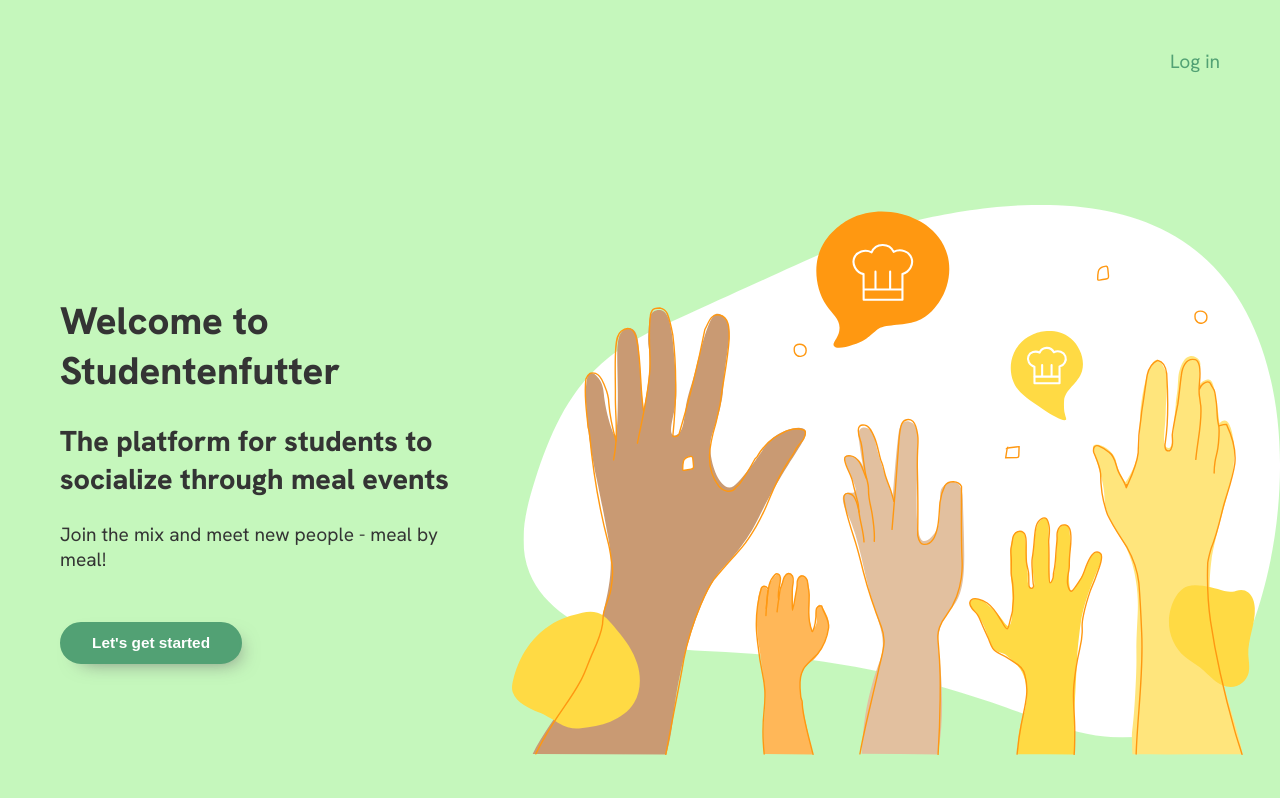
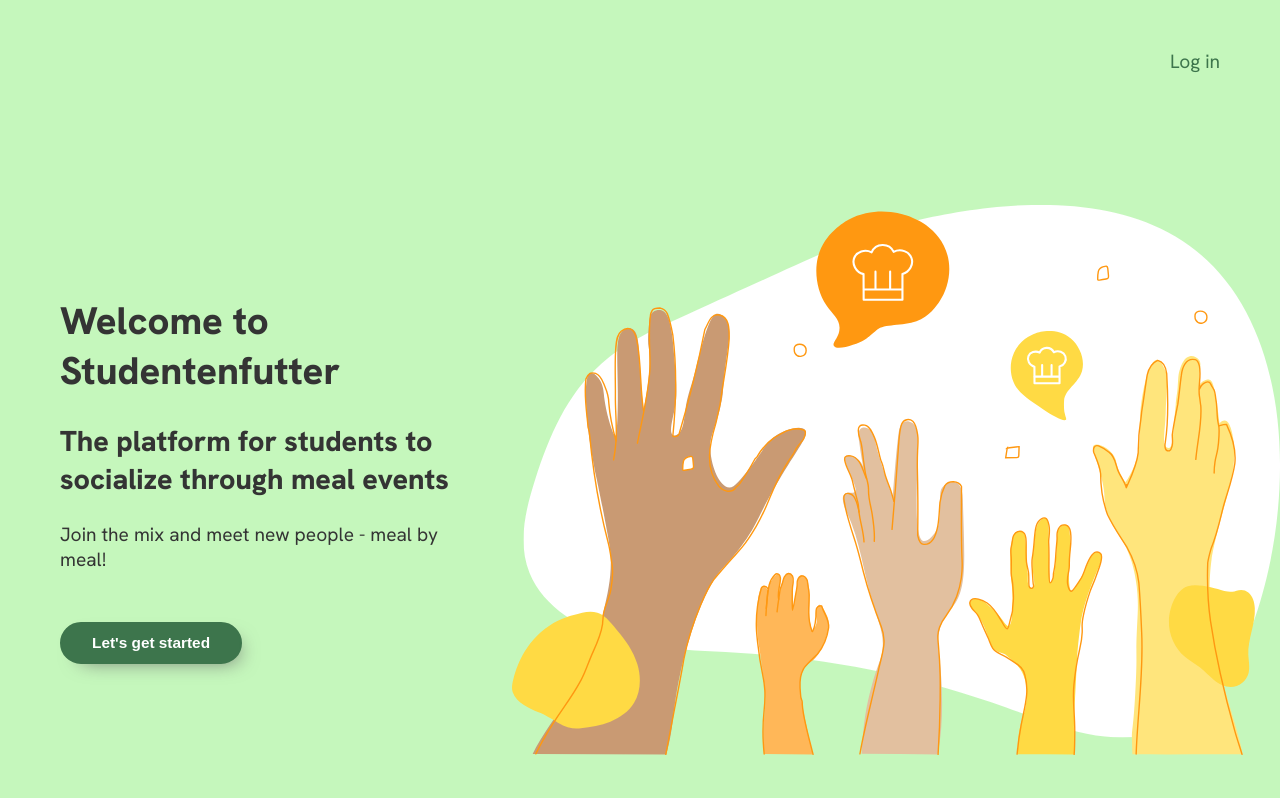
Before and after one commit to bachelor-project-mmp3/mmp3, a Next.js app: page / in a window 1280 px wide. Shown: the top 798 px of the page. Built offline with nearby package versions, Linux system fonts and the light colour scheme; no server answers.

Commit message:
Change color of primary, primary hover and darkgrey #166

```diff
--- a/ThemeConfig.js
+++ b/ThemeConfig.js
@@ -10,12 +10,12 @@ export const theme = {
     text: '#343434',
     red: '#EF4B4B',
     hoverRed: '#8a0606',
-    primary: '#52A174',
-    hoverPrimary: '#40845e',
+    primary: '#3d754c',
+    hoverPrimary: '#306145',
     secondary: '#B3F0A8',
     green: '#a7dbbc',
     backgroundLightGreen: '#c5f7bc',
-    darkGrey: '#707070',
+    darkGrey: '#696969',
     midGrey: '#A2A2A2',
     lightGrey: '#DDDDDD',
     cremeDark: '#FFF6A9',
```
